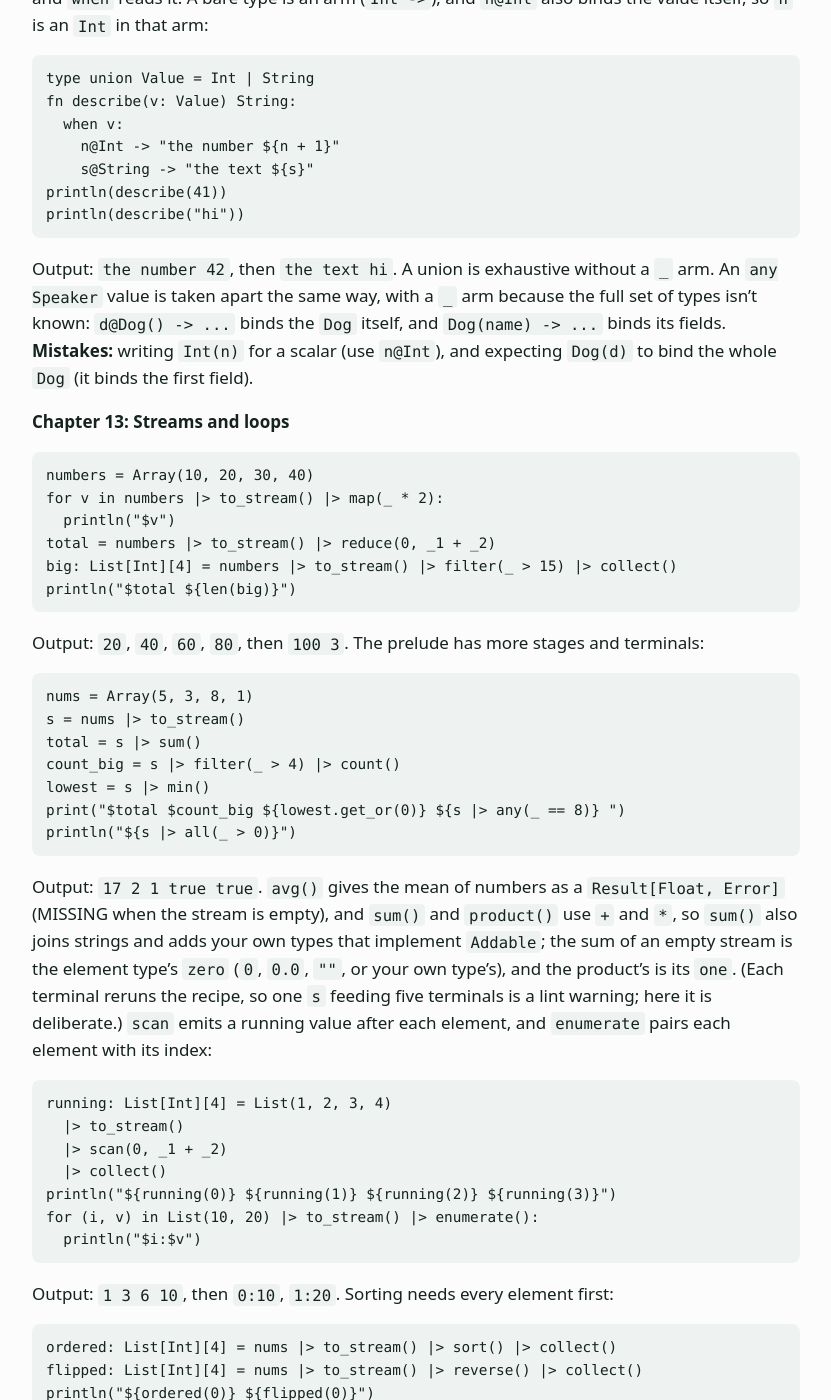
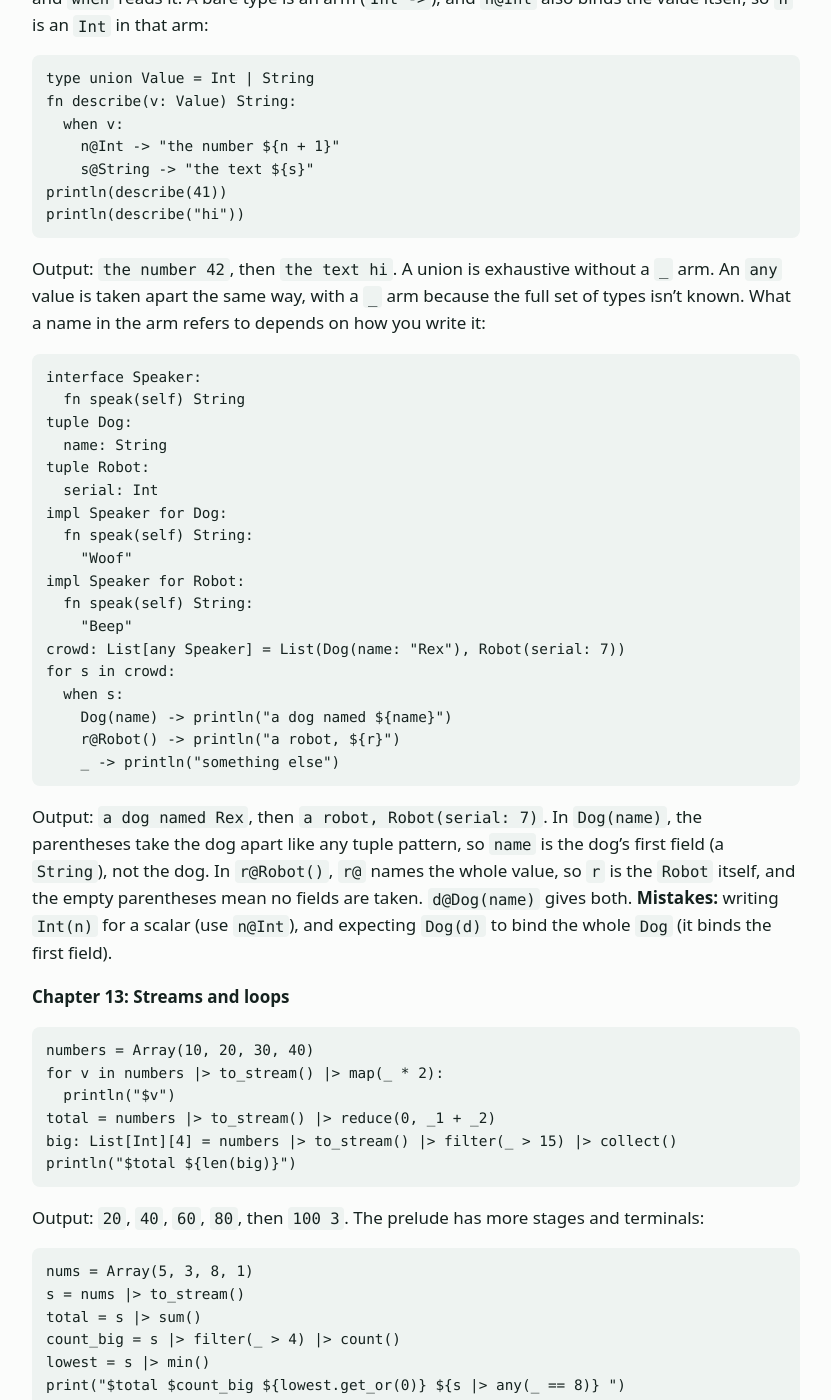
Before and after one commit to slconverse1/moxie, a Jekyll site: the page built from docs/guide.md, in a window 1280 px wide and 1400 px high, scrolled down 53225 px. Shown: the whole window, without its empty margins (224-1055 px from the left). Built offline with Jekyll 4.4.1, drawn with Linux system fonts in a browser that asks for light colours.

Commit message:
Guide ch. 12: explain what a name in a type pattern refers to (Dog(name) vs r@Robot())
Co-Authored-By: Claude Sonnet 5.5 <noreply@anthropic.com>
Claude-Session: https://claude.ai/code/session_01XCzUchPRZuBnrDtgjNTTye

````diff
--- a/docs/guide.md
+++ b/docs/guide.md
@@ -1973,7 +1973,30 @@ println(describe(41))
 println(describe("hi"))
 ```
 
-Output: `the number 42`, then `the text hi`. A union is exhaustive without a `_` arm. An `any Speaker` value is taken apart the same way, with a `_` arm because the full set of types isn't known: `d@Dog() -> ...` binds the `Dog` itself, and `Dog(name) -> ...` binds its fields. **Mistakes:** writing `Int(n)` for a scalar (use `n@Int`), and expecting `Dog(d)` to bind the whole `Dog` (it binds the first field).
+Output: `the number 42`, then `the text hi`. A union is exhaustive without a `_` arm. An `any` value is taken apart the same way, with a `_` arm because the full set of types isn't known. What a name in the arm refers to depends on how you write it:
+
+```
+interface Speaker:
+  fn speak(self) String
+tuple Dog:
+  name: String
+tuple Robot:
+  serial: Int
+impl Speaker for Dog:
+  fn speak(self) String:
+    "Woof"
+impl Speaker for Robot:
+  fn speak(self) String:
+    "Beep"
+crowd: List[any Speaker] = List(Dog(name: "Rex"), Robot(serial: 7))
+for s in crowd:
+  when s:
+    Dog(name) -> println("a dog named ${name}")
+    r@Robot() -> println("a robot, ${r}")
+    _ -> println("something else")
+```
+
+Output: `a dog named Rex`, then `a robot, Robot(serial: 7)`. In `Dog(name)`, the parentheses take the dog apart like any tuple pattern, so `name` is the dog's first field (a `String`), not the dog. In `r@Robot()`, `r@` names the whole value, so `r` is the `Robot` itself, and the empty parentheses mean no fields are taken. `d@Dog(name)` gives both. **Mistakes:** writing `Int(n)` for a scalar (use `n@Int`), and expecting `Dog(d)` to bind the whole `Dog` (it binds the first field).
 
 **Chapter 13: Streams and loops**
 
````
Also changed, not shown: docs/gc/guide.md (+24 -1 lines).
